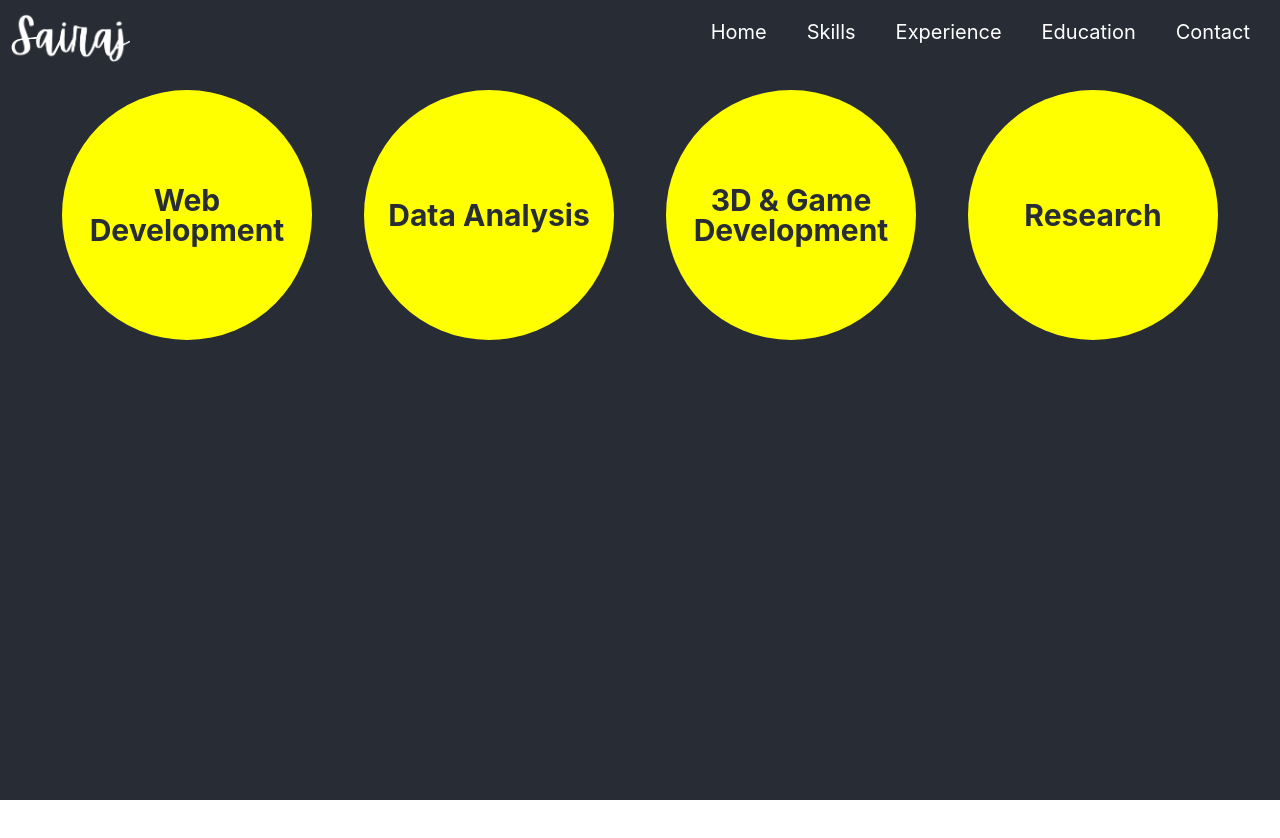
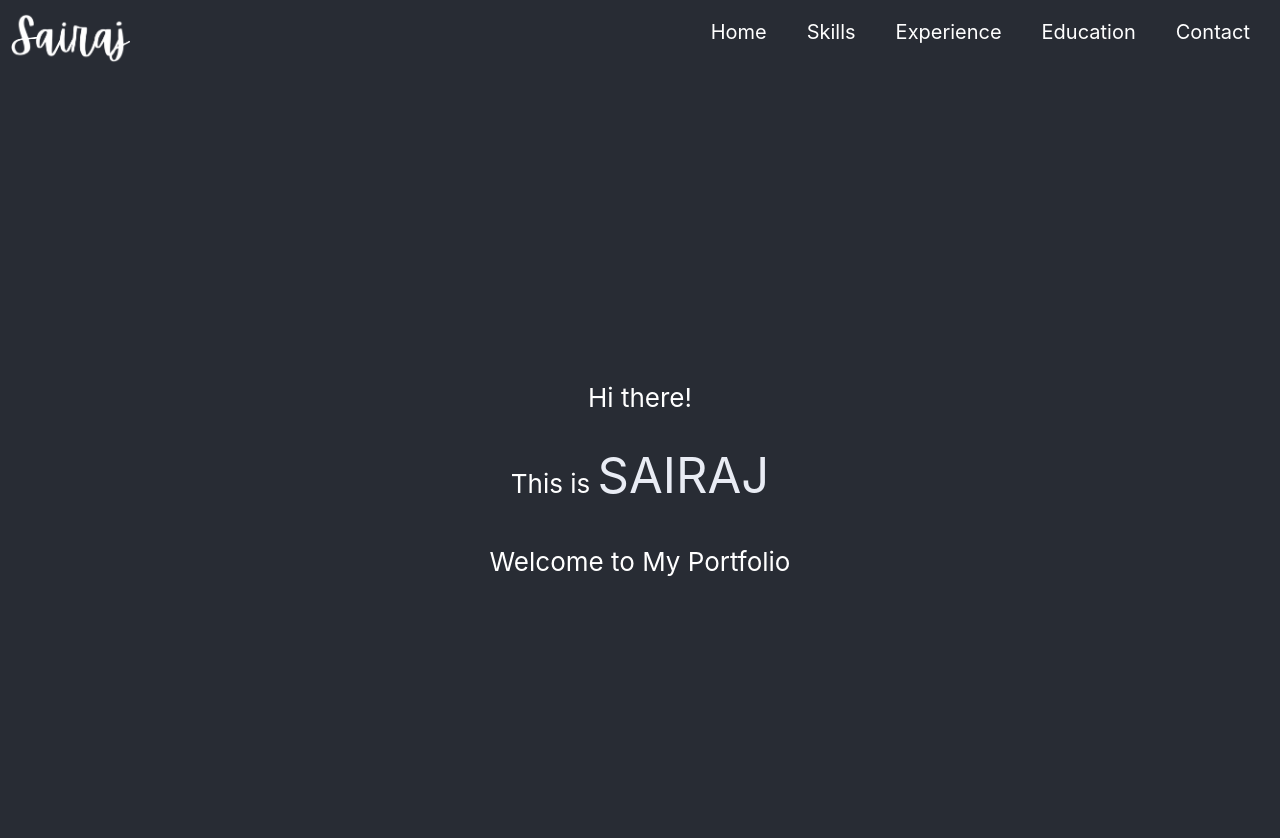
Before and after one commit to SairajGunner/Portfolio, a React (Create React App) app in the folder portfolio/: page / in a window 1280 px wide. Shown: the top 838 px of the page. Before the commit the page ends 800 px from the top, so only its background shows below. Built offline with nearby package versions, Linux system fonts and the light colour scheme.

Commit message:
Styling Changes to Home Page

```diff
--- a/portfolio/src/App.js
+++ b/portfolio/src/App.js
@@ -10,9 +10,9 @@ function App() {
       <div className="App-header">
         <Header></Header>
       </div>
-      {/* <Welcome></Welcome> */}
+      <Welcome></Welcome>
       {/* <Home></Home> */}
-      <Skills></Skills>
+      {/* <Skills></Skills> */}
     </div>
   );
 }
--- a/portfolio/src/components/home/Home.scss
+++ b/portfolio/src/components/home/Home.scss
@@ -21,6 +21,7 @@ p {
 }
 
 .gigantic-font {
+    cursor: default;
     font-size: 120px;
     font-weight: bold;
     margin: 0.1em;
```
